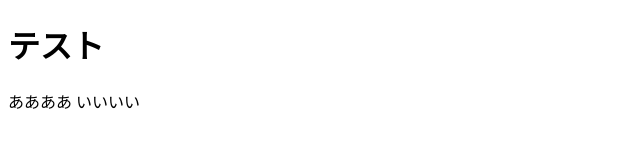
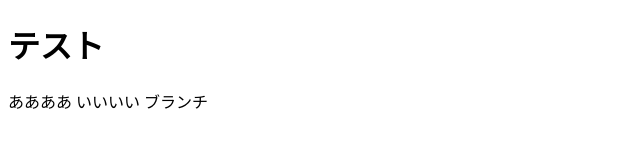
Before and after one commit to keitaseki/sotuken, a plain HTML site: page test.html in a window 1280 px wide. Shown: the full height of the page, 0-640 px from the left. Drawn offline with Linux system fonts and the light colour scheme.

Commit message:
ブランチテスト

```diff
--- a/test.html
+++ b/test.html
@@ -9,6 +9,7 @@
   <h1>テスト</h1>
   ああああ
   いいいい
+  ブランチ
 
   <script>
 
```
